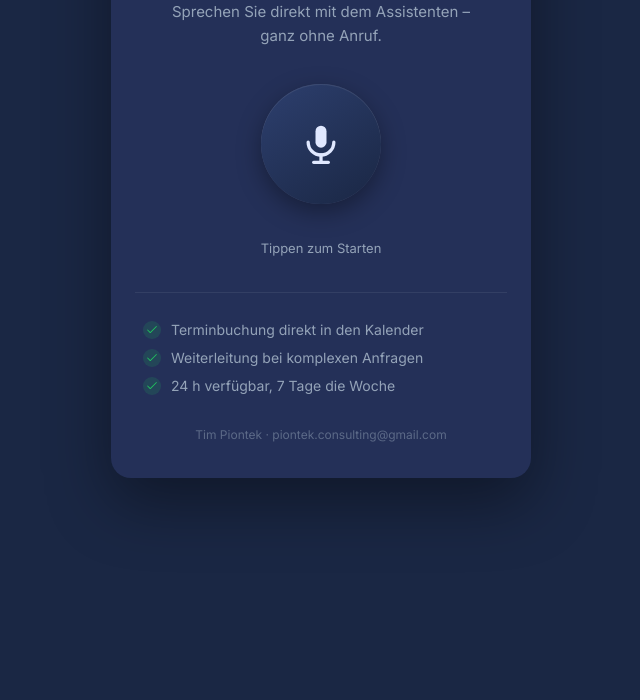
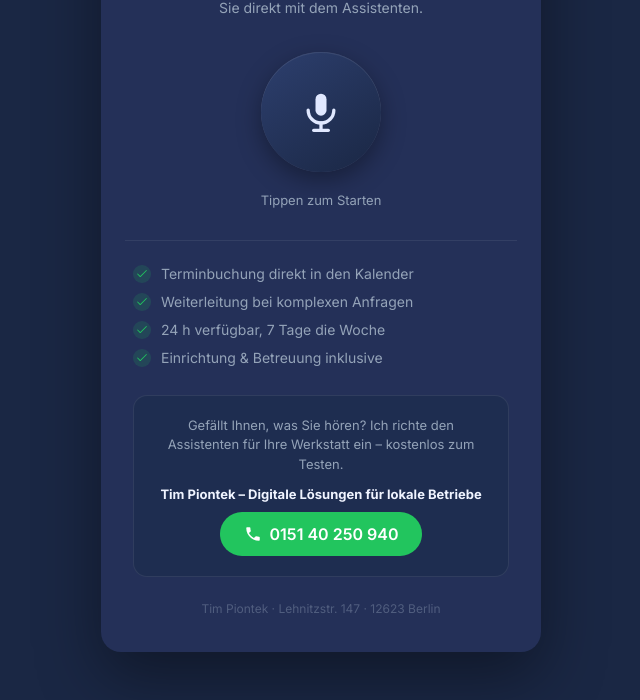
Before and after one commit to tPionTech/assistent-demo, a plain HTML site: page index.html in a window 1280 px wide. Shown: the part 226-926 px from the top of the page, without its empty margins (319-959 px from the left). Before the commit the page ends 800 px from the top, so only its background shows below. Drawn offline with Linux system fonts and the light colour scheme; a script that the page names is missing.

Commit message:
Update title and styling in index.html

```diff
--- a/index.html
+++ b/index.html
@@ -3,7 +3,7 @@
 <head>
   <meta charset="UTF-8" />
   <meta name="viewport" content="width=device-width, initial-scale=1.0" />
-  <title>Demo – Digitaler Telefonassistent</title>
+  <title>Digitaler Telefonassistent – Kfz-Werkstatt</title>
   <script
     src="https://cdn.jsdelivr.net/gh/VapiAI/html-script-tag@latest/dist/assets/index.js"
     defer
@@ -17,24 +17,25 @@
     :root {
       --navy:   #1a2744;
       --navy2:  #243058;
+      --navy3:  #1e2d50;
       --green:  #22c55e;
       --text:   #f0f4ff;
       --muted:  #94a3b8;
     }
 
     html, body {
-      height: 100%;
+      min-height: 100svh;
       font-family: 'Inter', sans-serif;
       background: var(--navy);
       color: var(--text);
       display: flex;
       align-items: center;
       justify-content: center;
-      min-height: 100svh;
+      padding: 24px 16px;
     }
 
     .card {
-      width: min(92vw, 420px);
+      width: min(92vw, 440px);
       background: var(--navy2);
       border-radius: 20px;
       padding: 40px 32px 36px;
@@ -52,28 +53,29 @@
       background: rgba(255,255,255,0.06);
       border-radius: 999px;
       padding: 4px 14px;
-      margin-bottom: 24px;
+      margin-bottom: 20px;
     }
 
     h1 {
-      font-size: 26px;
+      font-size: 24px;
       font-weight: 700;
       line-height: 1.25;
       margin-bottom: 10px;
     }
 
     .sub {
-      font-size: 15px;
+      font-size: 14px;
       color: var(--muted);
       line-height: 1.6;
-      margin-bottom: 36px;
+      margin-bottom: 32px;
     }
 
+    /* Ring + button */
     .ring-wrap {
       position: relative;
       width: 120px;
       height: 120px;
-      margin: 0 auto 36px;
+      margin: 0 auto 20px;
     }
 
     .ring {
@@ -118,25 +120,26 @@
     .status {
       font-size: 13px;
       color: var(--muted);
-      margin-bottom: 32px;
+      margin-bottom: 28px;
       min-height: 20px;
       transition: color .3s;
     }
-
     .status.active { color: var(--green); }
 
     .divider {
       height: 1px;
       background: rgba(255,255,255,0.07);
-      margin: 0 -8px 28px;
+      margin: 0 -8px 24px;
     }
 
+    /* Features */
     .features {
       list-style: none;
       text-align: left;
       display: flex;
       flex-direction: column;
       gap: 10px;
+      margin-bottom: 28px;
     }
 
     .features li {
@@ -160,21 +163,64 @@
       background-position: center;
     }
 
-    .footer {
-      margin-top: 32px;
-      font-size: 12px;
-      color: rgba(148,163,184,0.5);
+    /* CTA box */
+    .cta-box {
+      background: var(--navy3);
+      border: 1px solid rgba(255,255,255,0.08);
+      border-radius: 14px;
+      padding: 20px 24px;
+      margin-bottom: 24px;
     }
 
-    /* Hide the default Vapi widget button */
+    .cta-box p {
+      font-size: 13px;
+      color: var(--muted);
+      margin-bottom: 12px;
+      line-height: 1.5;
+    }
+
+    .cta-box strong {
+      display: block;
+      font-size: 13px;
+      color: var(--text);
+      margin-bottom: 10px;
+    }
+
+    .cta-phone {
+      display: inline-flex;
+      align-items: center;
+      gap: 8px;
+      background: var(--green);
+      color: #fff;
+      font-weight: 600;
+      font-size: 16px;
+      text-decoration: none;
+      padding: 12px 24px;
+      border-radius: 999px;
+      transition: opacity .15s;
+    }
+
+    .cta-phone:hover { opacity: .88; }
+
+    .cta-phone svg {
+      width: 18px;
+      height: 18px;
+      fill: #fff;
+    }
+
+    .footer {
+      font-size: 12px;
+      color: rgba(148,163,184,0.4);
+    }
+
     #vapi-support-btn { display: none !important; }
   </style>
 </head>
 <body>
 <div class="card">
   <div class="badge">Live-Demo</div>
-  <h1>Digitaler Telefonassistent</h1>
-  <p class="sub">Sprechen Sie direkt mit dem Assistenten –<br>ganz ohne Anruf.</p>
+  <h1>Digitaler Telefonassistent –<br>Kfz-Werkstatt</h1>
+  <p class="sub">Tippen Sie auf das Mikrofon und sprechen<br>Sie direkt mit dem Assistenten.</p>
 
   <div class="ring-wrap">
     <div class="ring" id="ring"></div>
@@ -196,16 +242,26 @@
     <li>Terminbuchung direkt in den Kalender</li>
     <li>Weiterleitung bei komplexen Anfragen</li>
     <li>24 h verfügbar, 7 Tage die Woche</li>
+    <li>Einrichtung & Betreuung inklusive</li>
   </ul>
 
-  <p class="footer">Tim Piontek · piontek.consulting@gmail.com</p>
+  <div class="cta-box">
+    <p>Gefällt Ihnen, was Sie hören? Ich richte den Assistenten für Ihre Werkstatt ein – kostenlos zum Testen.</p>
+    <strong>Tim Piontek – Digitale Lösungen für lokale Betriebe</strong>
+    <a class="cta-phone" href="tel:+4915140250940">
+      <svg viewBox="0 0 24 24" xmlns="http://www.w3.org/2000/svg">
+        <path d="M6.6 10.8c1.4 2.8 3.8 5.1 6.6 6.6l2.2-2.2c.3-.3.7-.4 1-.2 1.1.4 2.3.6 3.6.6.6 0 1 .4 1 1V20c0 .6-.4 1-1 1C10.6 21 3 13.4 3 4c0-.6.4-1 1-1h3.5c.6 0 1 .4 1 1 0 1.3.2 2.5.6 3.6.1.3 0 .7-.2 1L6.6 10.8z"/>
+      </svg>
+      0151 40 250 940
+    </a>
+  </div>
+
+  <p class="footer">Tim Piontek · Lehnitzstr. 147 · 12623 Berlin</p>
 </div>
 
 <script>
-  // ── KONFIGURATION ──────────────────────────────────────────────
-  const VAPI_PUBLIC_KEY   = "fd4becc0-551c-435e-8ffe-6209a42e7280";    // ← ersetzen
+    const VAPI_PUBLIC_KEY  = "fd4becc0-551c-435e-8ffe-6209a42e7280";   // ← ersetzen
     const VAPI_ASSISTANT_ID = "d7df9977-8b24-4d3c-83fc-9104eda7b85a"; // ← ersetzen
-  // ──────────────────────────────────────────────────────────────
 
     const btn    = document.getElementById('btn');
     const status = document.getElementById('status');
```
Lines whose indentation alone changed are shown as unchanged.
